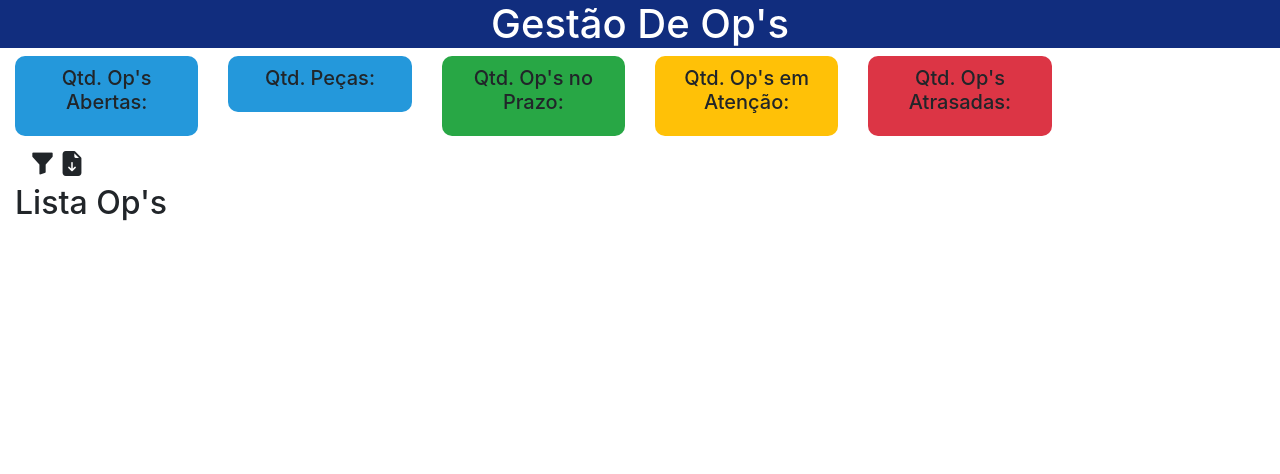
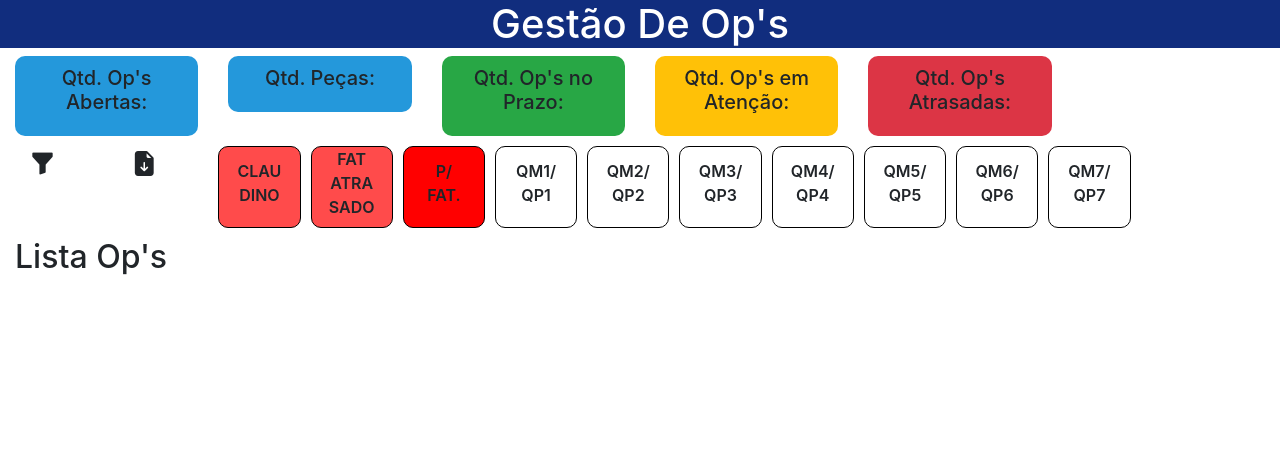
Before and after one commit to luis-fe/ModuloPCP, a Flask app: page /LeadTimeProducao in a window 1280 px wide. Shown: the top 474 px of the page. Before the commit the page ends 221 px from the top, so only its background shows below. Run offline with Flask 3, Linux system fonts and the light colour scheme; some libraries are stand-ins or nearby versions.

Commit message:
Update LeadTime.html

```diff
--- a/templates/LeadTime.html
+++ b/templates/LeadTime.html
@@ -89,9 +89,43 @@
         margin-top: 20%;
     }
 
+    #legenda {
+        cursor: pointer;
+        border: 1px solid black;
+        border-radius: 10px;
+        text-align: center;
+        font-weight: 600;
+        margin-right: 10px;
+        justify-content: center;
+    }
+
+    @keyframes blink {
+        0% {
+            background-color: initial;
+        }
+
+        50% {
+            background-color: red;
+        }
+
+        100% {
+            background-color: initial;
+        }
+    }
+
+    .blink {
+        animation: blink 1s infinite;
+    }
+
+
     @keyframes spin {
-  0% { transform: rotate(0deg); }
-  100% { transform: rotate(360deg); }
+        0% {
+            transform: rotate(0deg);
+        }
+
+        100% {
+            transform: rotate(360deg);
+        }
     }
 
 
@@ -140,7 +174,7 @@
         z-index: 999;
     }
 
-    .ModalJustificativa{
+    .ModalJustificativa {
         display: none;
         position: absolute;
         background-color: rgb(184, 184, 184);
@@ -151,7 +185,7 @@
         z-index: 999;
     }
 
-.close{
+    .close {
         cursor: pointer;
     }
 </style>
@@ -214,9 +248,41 @@
         </div>
 
         <!-- Card: Qtd. Op's Atrasadas -->
-        <div class="col-sm-6 col-md-2">
-            <i class="bi bi-funnel-fill" id="BotaoFiltros" title="Filtros"></i>
-            <i class="bi bi-file-earmark-arrow-down-fill" id="BotaoExcel" title="Exportar Excel"></i>
+        <div class="row col-6 col-md-12">
+            <i class="bi bi-funnel-fill col-1" id="BotaoFiltros" title="Filtros"></i>
+            <i class="bi bi-file-earmark-arrow-down-fill col-1" id="BotaoExcel" title="Exportar Excel"></i>
+            <div class="row legenda col-10">
+                <div class="card legenda blink col-1" id="legenda" onclick="aplicarFiltros('claudino')">
+                    <label for="" style="cursor:pointer">CLAUDINO</label>
+                </div>
+                <div class="card legenda blink col-1" id="legenda" onclick="aplicarFiltros('fatatrasado')">
+                    <label for="" style="cursor:pointer">FAT ATRASADO</label>
+                </div>
+                <div class="card legenda col-1" id="legenda" style="background-color: red">
+                    <label for="" style="cursor:pointer">P/ FAT.</label>
+                </div>
+                <div class="card legenda col-1" id="legenda">
+                    <label for="" style="cursor:pointer">QM1/QP1</label>
+                </div>
+                <div class="card legenda col-1" id="legenda">
+                    <label for="" style="cursor:pointer">QM2/QP2</label>
+                </div>
+                <div class="card legenda col-1" id="legenda">
+                    <label for="" style="cursor:pointer">QM3/QP3</label>
+                </div>
+                <div class="card legenda col-1" id="legenda">
+                    <label for="" style="cursor:pointer">QM4/QP4</label>
+                </div>
+                <div class="card legenda col-1" id="legenda">
+                    <label for="" style="cursor:pointer">QM5/QP5</label>
+                </div>
+                <div class="card legenda col-1" id="legenda">
+                    <label for="" style="cursor:pointer">QM6/QP6</label>
+                </div>
+                <div class="card legenda col-1" id="legenda">
+                    <label for="" style="cursor:pointer">QM7/QP7</label>
+                </div>
+            </div>
         </div>
         <h2>Lista Op's</h2>
         <div class="row" id="Corpo">
@@ -231,8 +297,7 @@
         </div>
     </div>
 
-    <div class="modal fade" id="ModalFiltros" tabindex="-1" role="dialog" aria-labelledby="ModalFiltrosLabel"
-        aria-hidden="true">
+    <div class="modal fade" id="ModalFiltros" tabindex="-1" role="dialog" aria-labelledby="ModalFiltrosLabel" aria-hidden="true">
         <div class="modal-dialog" role="document">
             <div class="modal-content">
                 <!-- Cabeçalho da Modal -->
@@ -254,12 +319,10 @@
                         <label>Ordenação:</label>
                         <div class="btn-group btn-group-toggle" data-toggle="buttons">
                             <label class="btn btn-outline-primary active">
-                                <input type="radio" name="opcoesOrdenacao" id="btnUrgente" data-valor="prioridade"
-                                    autocomplete="off" checked> Prioridade
+                                <input type="radio" name="opcoesOrdenacao" id="btnUrgente" data-valor="prioridade" autocomplete="off" checked> Prioridade
                             </label>
                             <label class="btn btn-outline-primary">
-                                <input type="radio" name="opcoesOrdenacao" id="btnLeadTime" data-valor="tempo"
-                                    autocomplete="off"> Lead Time
+                                <input type="radio" name="opcoesOrdenacao" id="btnLeadTime" data-valor="tempo" autocomplete="off"> Lead Time
                             </label>
                         </div>
                     </div>
@@ -280,8 +343,7 @@
 
     <div class="ModalPendencia" id="ModalPendencia">
         <span class="close" id="FecharPendencia">&times;</span>
-        <div
-            style="margin-bottom: 20px; margin-right: 30px; justify-content: center; align-items: center; text-align: center;">
+        <div style="margin-bottom: 20px; margin-right: 30px; justify-content: center; align-items: center; text-align: center;">
             <label for="text" id="TituloModal" style="font-size: 25px;">Pendências</label>
         </div>
         <div style="display: flex; flex-direction: column;" class="DivPendencias" id="DivPendencias">
@@ -298,8 +360,7 @@
             <textarea name="InputJustificativa" id="InputJustificativa" cols="30" rows="10" style="font-size: 20px;"></textarea>
         </div>
         <div style="justify-content: right; text-align: right;">
-            <i class="bi bi-check-circle-fill" id="SalvarObs"
-                style="text-align: right; justify-content: right; font-size: 25px; color: green; cursor: pointer;" title="SALVAR"></i>
+            <i class="bi bi-check-circle-fill" id="SalvarObs" style="text-align: right; justify-content: right; font-size: 25px; color: green; cursor: pointer;" title="SALVAR"></i>
         </div>
 
     </div>
```
Lines whose indentation alone changed are shown as unchanged.
